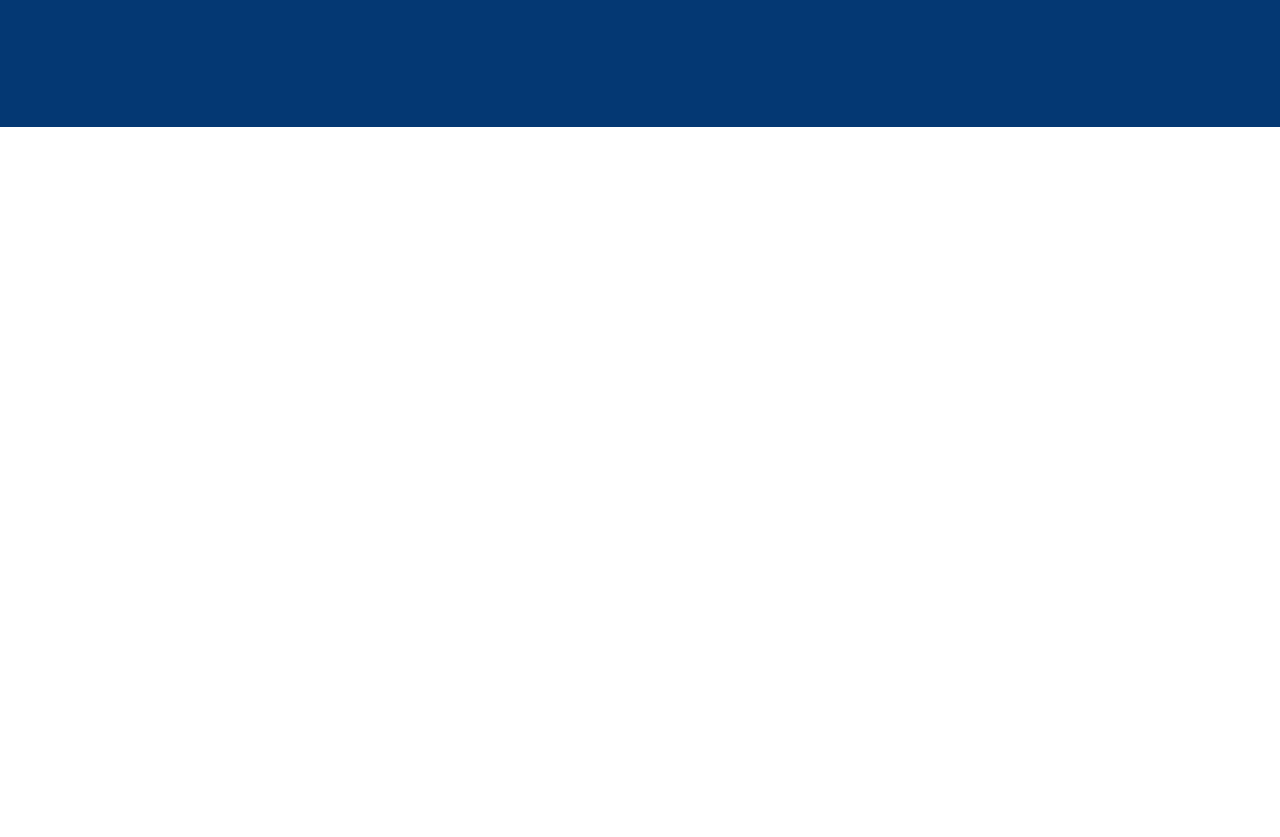
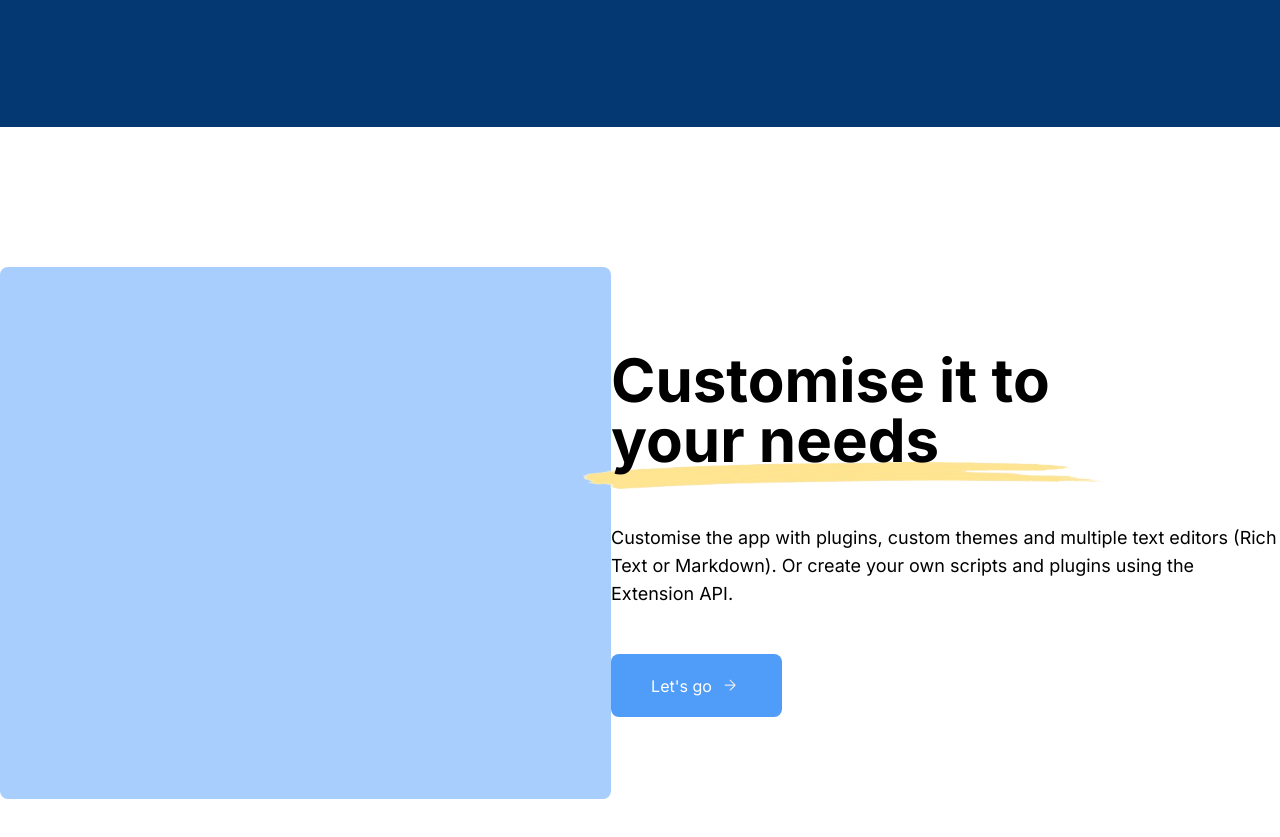
Before and after one commit to KINGvicttor/whitepace-landing-page, a Next.js app: page / in a window 1280 px wide. Shown: the part 3020-3857 px from the top of the page. Before the commit the page ends 3147 px from the top, so only its background shows below. Built offline with nearby package versions, Linux system fonts and the light colour scheme.

Commit message:
customize section done

```diff
--- a/src/app/page.tsx
+++ b/src/app/page.tsx
@@ -4,6 +4,7 @@ import { Header } from "@/components/Header";
 import { HeroSection } from "@/components/HeroSection";
 import { ExtensionSection } from "@/components/ExtensionSection";
 import { WorkSection } from "@/components/WorkSection";
+import { CustomizeSection } from "@/components/CustomizeSection";
 
 
 const Page = () => {
@@ -13,6 +14,7 @@ const Page = () => {
       <HeroSection />
       <WorkSection />
       <ExtensionSection />
+      <CustomizeSection />
     </div>
   )
 }
--- /dev/null
+++ b/src/components/CustomizeSection.tsx
@@ -0,0 +1,29 @@
+import rightArrow from "../assets/img/right-arrow-icon.png"
+import titleBg from "../assets/img/bg-yellow.png"
+
+export const CustomizeSection = () => {
+    return (
+        <section className="w-full h-[812px] bg-white text-black">
+            <div className="container mx-auto h-full flex items-center justify-between">
+                <div className="w-[714px] h-[532px] bg-secondary-blue rounded-lg">
+
+                </div>
+                <div className="w-[669px] h-[411px] flex flex-col justify-center">
+                    <div className="w-[669px] h-[174px]">
+                        <h1 className="text-6xl absolute font-bold">Customise it to <br /> your needs</h1>
+                        <img className="w-[648px] h-[69px] mt-28 ml-[-150px]" src={titleBg.src} />
+                    </div>
+                    <div className="w-[669px] h-[90px]">
+                        <p className="text-lg">Customise the app with plugins, custom themes and multiple text editors (Rich Text or Markdown). Or create your own scripts and plugins using the Extension API.</p>
+                    </div>
+                    <button className="flex justify-center items-center w-[171px] mt-10 h-[63px] rounded-lg border-primary-blue bg-primary-blue text-white cursor-pointer">
+                        <p className="w-[67px] h-[23px]">Let's go</p>
+                        <img
+                            className="w-[30px] h-[30px]"
+                            src={rightArrow.src} />
+                    </button>
+                </div>
+            </div>
+        </section>
+    )
+}
```
